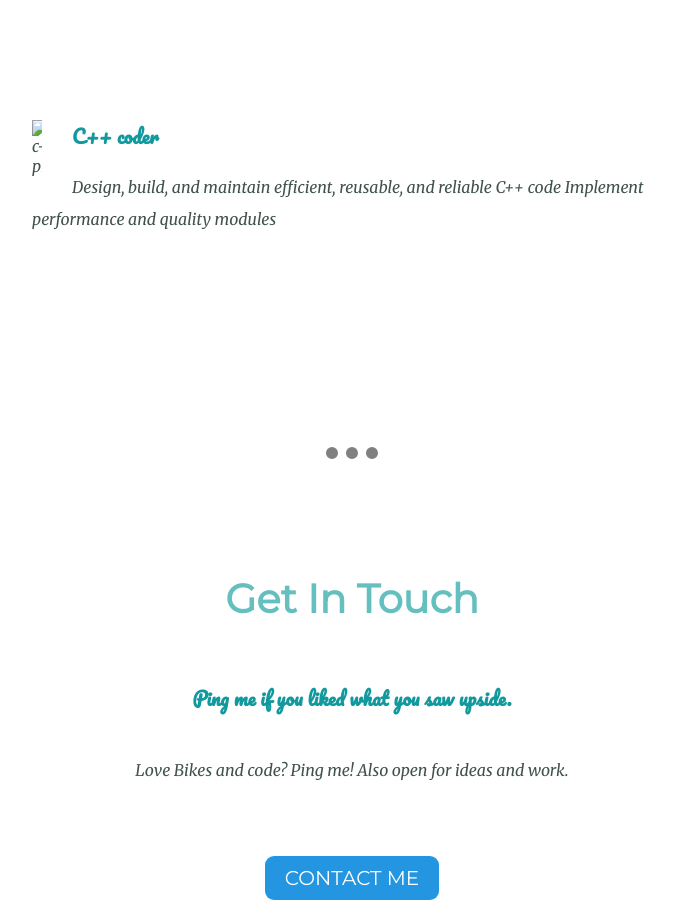
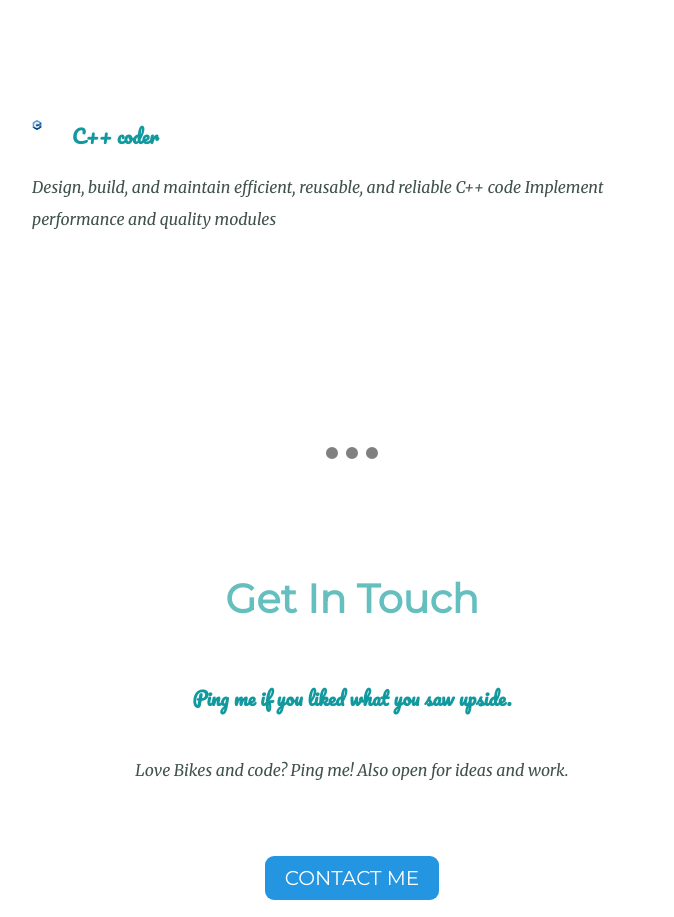
Before and after one commit to 1AMADI/personal-website, a plain HTML site: page index.html in a window 1280 px wide. Shown: the part 2340-3257 px from the top of the page, without its empty margins (288-962 px from the left). Drawn offline with Linux system fonts and the light colour scheme.

Commit message:
Update index.html

```diff
--- a/index.html
+++ b/index.html
@@ -53,7 +53,7 @@
           </div>
           <br>
           <div class="skill-row">
-            <img class="cphoto" src="" alt="c-photo">
+            <img class="cphoto" src="c-.png" alt="">
             <h3>C++ coder</h3>
             <p>Design, build, and maintain efficient, reusable, and reliable C++ code
               Implement performance and quality modules</p>
```
